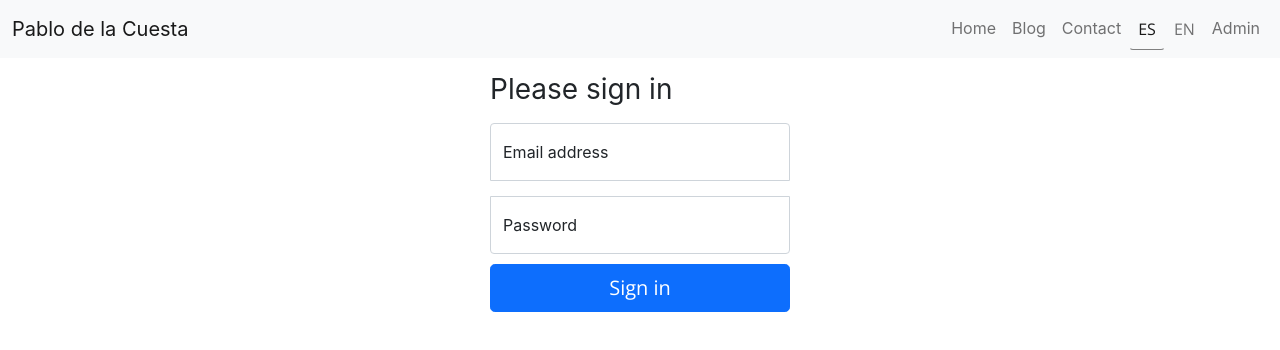
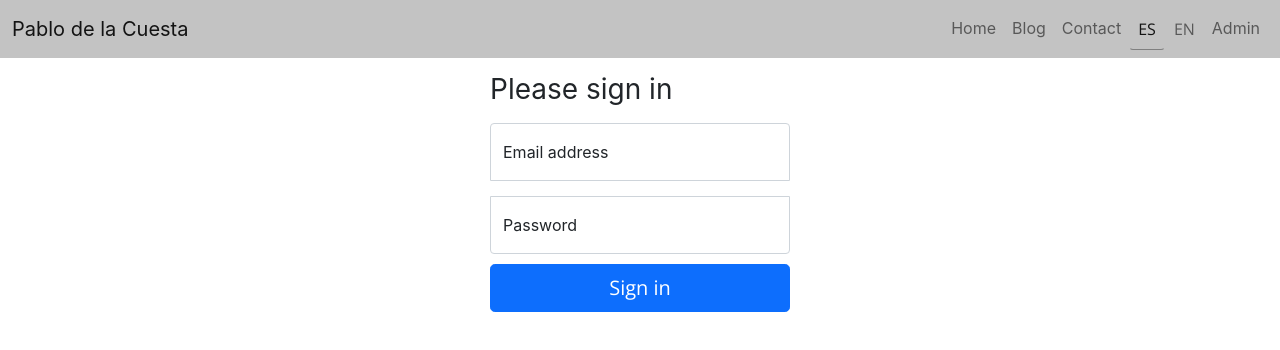
Before and after one commit to PablodelaCuesta/blog_client, a React (Create React App) app: page /login in a window 1280 px wide. Shown: the top 350 px of the page. Built offline with nearby package versions, Linux system fonts and the light colour scheme; a web font is replaced by a local one.

Commit message:
cambios en el color de la barra de navegación

```diff
--- a/src/Web/components/Navbar.css
+++ b/src/Web/components/Navbar.css
@@ -1,3 +1,7 @@
 .active {
   border-bottom: 1px solid grey;
 }
+
+.navbar-color {
+  background-color: rgb(195, 195, 195);
+}
--- a/src/Web/components/Navbar.js
+++ b/src/Web/components/Navbar.js
@@ -73,7 +73,7 @@ const Navbar = () => {
     const applyClassName = (apply) => apply ? "active" : ""
 
     return (
-        <nav className="navbar navbar-expand-lg navbar-light bg-light">
+        <nav className="navbar navbar-expand-lg navbar-light navbar-color">
 
             <div className="container-fluid">
                 <Link to="/" className="navbar-brand">Pablo de la Cuesta</Link>
```
